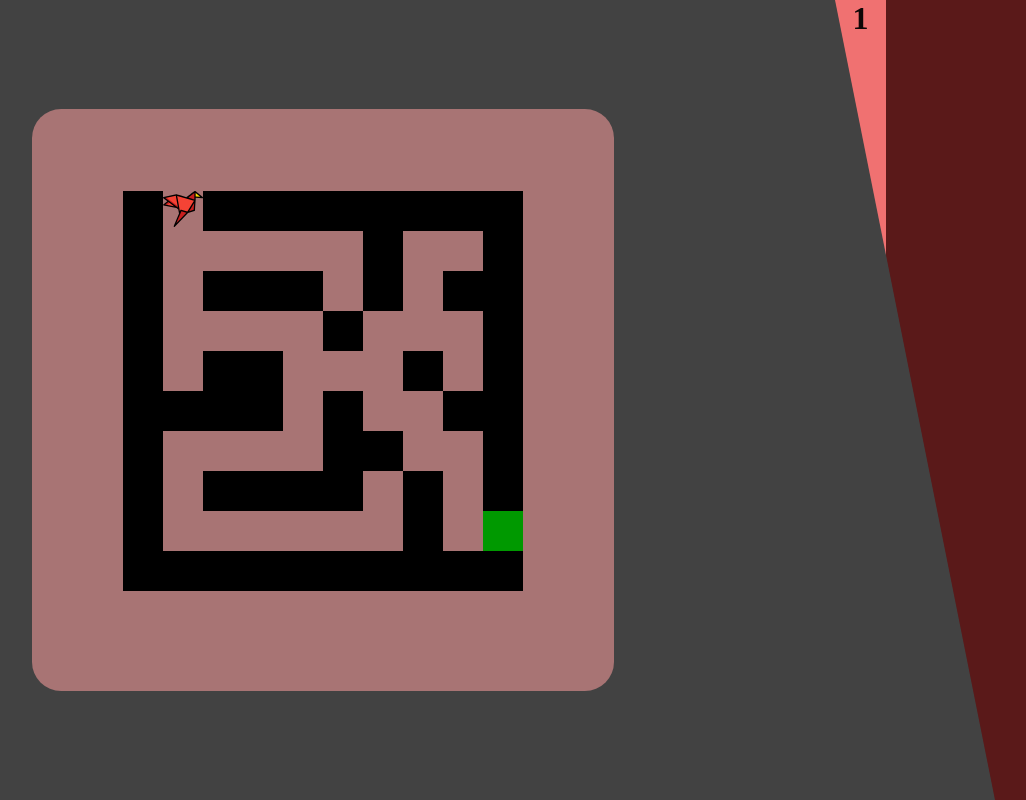
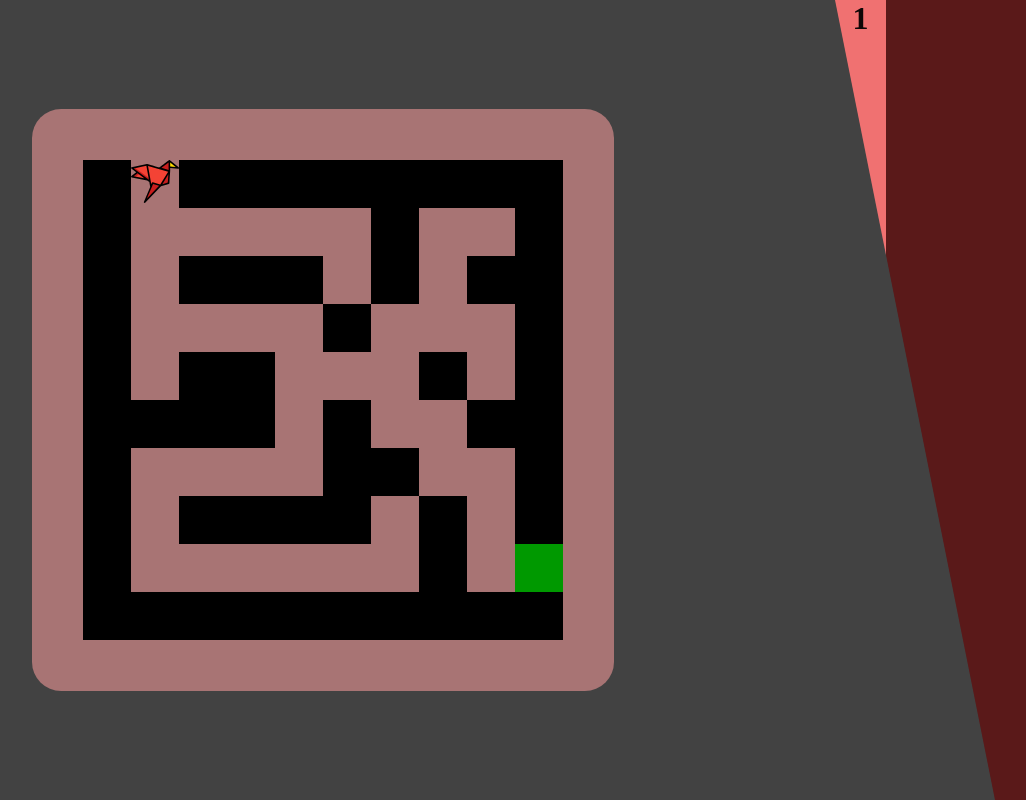
Before and after one commit to halilsalihorhan/game-for-gume, an Angular app: page / in a window 1280 px wide. Shown: the whole page, without its empty margins (189-1215 px from the left). Built offline with nearby package versions, Linux system fonts and the light colour scheme.

Commit message:
level-one % ->vh

```diff
--- a/src/app/levels/level-one/level-one.component.scss
+++ b/src/app/levels/level-one/level-one.component.scss
@@ -1,16 +1,16 @@
 .view {
-    height: 100%;
-    width: 100%;
-    position: relative;
+    height: 60vh;
+    width: 60vh;
+   // position: relative;
 }
 .mazeRow {
-    width: 100%;
-    height: 10%;
+    width: 60vh;
+    height: 6vh;
 }
 .block{
-    width: 5vh;
-    height: 5vh;
-    display: table-cell;
+    width: 6vh;
+    height: 6vh;
+    display: inline-block;
 }
 .block.passive{
     background-color:#000;
```
